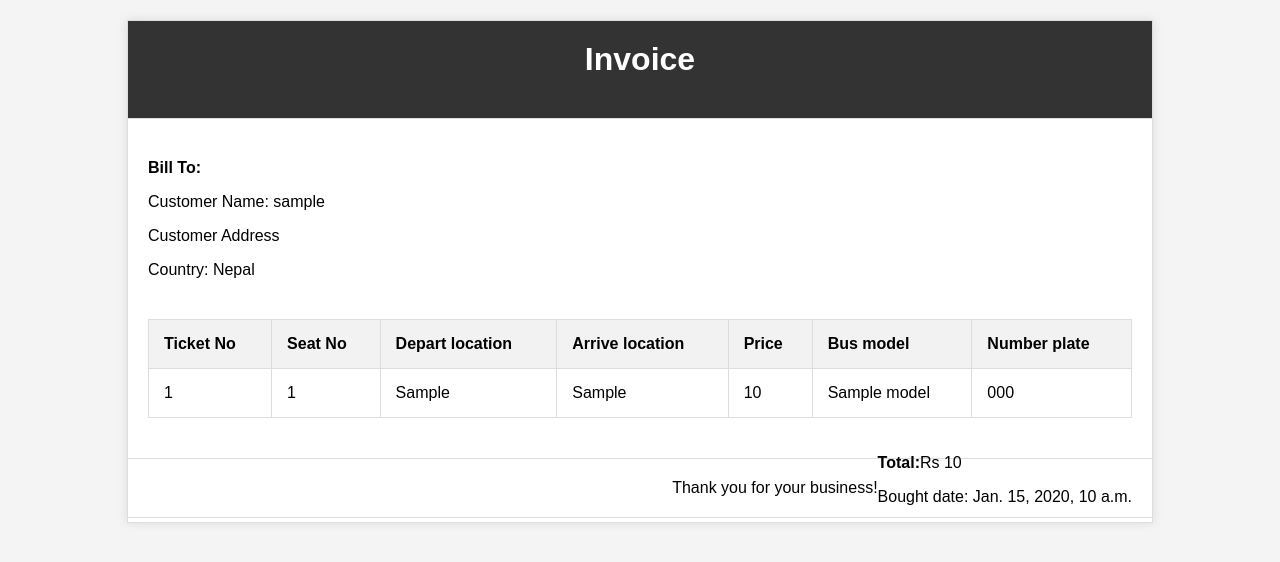
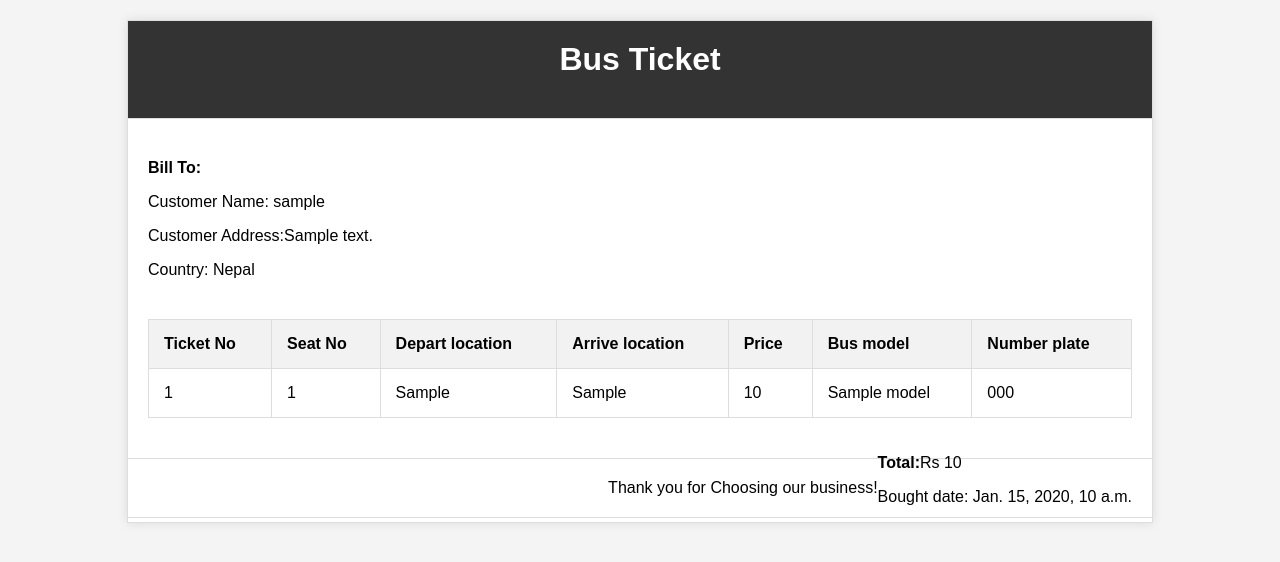
Before and after one commit to shahpankaj123/Travel-Management-System, a Django app: template templates/account/ticket.html in a window 1280 px wide. Shown: the top 562 px of the page. Run offline with Django 4.2, Linux system fonts and the light colour scheme; the template is opened without the code that fills it: most values are stand-ins (such as "Sample title", 1, 10 or a date in 2020).

Commit message:
design change

```diff
--- a/account/tasks.py
+++ b/account/tasks.py
@@ -50,8 +50,8 @@ def Send_ticket(request):
     response = HttpResponse(pdf_data.getvalue(), content_type='application/pdf')
     response['Content-Disposition'] = 'filename="document.pdf"'
 
-    subject = 'PDF Attachment'
-    message = 'Please find the attached PDF document.'
+    subject = 'Ticket Attachment'
+    message = 'Please check your attached ticket'
     from_email = settings.EMAIL_HOST_USER
     to_email = request[0]
 
--- a/templates/account/ticket.html
+++ b/templates/account/ticket.html
@@ -91,14 +91,14 @@
 
   <div class="invoice">
     <header>
-      <h1>Invoice</h1>
+      <h1>Bus Ticket</h1>
     </header>
 
     <main>
       <div class="bill-to">
         <p><strong>Bill To:</strong></p>
         <p>Customer Name: {{context.user_id.username}}</p>
-        <p>Customer Address</p>
+        <p>Customer Address:{{context.user_id.address}}</p>
         <p>Country: Nepal</p>
       </div>
 
@@ -136,7 +136,7 @@
     </main>
 
     <footer>
-      <p>Thank you for your business!</p>
+      <p>Thank you for Choosing our business!</p>
     </footer>
   </div>
 
```
Also changed, not shown: 1 other file.
